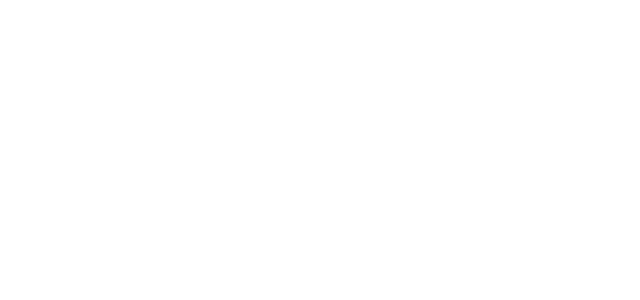
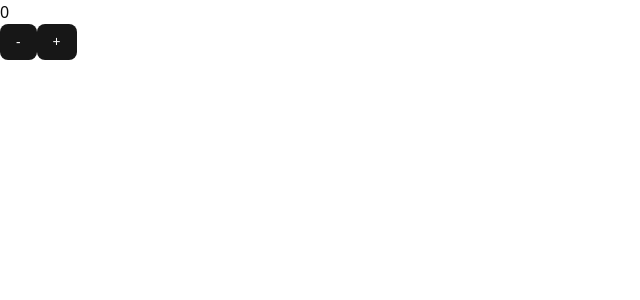
Before and after one commit to merrybmc/onebite-sns, a React (Vite) app: page /counter in a window 1280 px wide. Before the commit this address had no page. Shown: the top 300 px of the page, without its empty margins (0-640 px from the left). Built offline with nearby package versions, Linux system fonts and the light colour scheme.

Commit message:
zustand store, selector, custom hook

```diff
--- a/package.json
+++ b/package.json
@@ -25,7 +25,8 @@
     "react-router": "^7.9.5",
     "sonner": "^2.0.7",
     "tailwind-merge": "^3.3.1",
-    "tailwindcss": "^4.1.16"
+    "tailwindcss": "^4.1.16",
+    "zustand": "^5.0.8"
   },
   "devDependencies": {
     "@eslint/js": "^9.36.0",
--- /dev/null
+++ b/src/components/counter/Controller.tsx
@@ -0,0 +1,33 @@
+import {
+  useCountStore,
+  useDecreaseCount,
+  useIncreaseCount,
+} from "@/store/count";
+import { Button } from "../ui/button";
+
+export default function Controller() {
+  // store에서 count를 포함한 모든 객체의 프로퍼티를 가져옴
+  // count가 바뀌면 Controller 컴포넌트도 리렌더링됨
+  // const { increase, decrease } = useCountStore();
+
+  // 인수로 콜백함수를 전달하여 객체의 특정 프로퍼티만 반환 가능
+  // Store로부터 특정 값만 선택할 수 있도록 도와주는걸 Selector
+  // Selector를 통해 count 값을 가져오지 않아 count 값이 변경되어도
+  // Controller 컴포넌트는 리렌더링되지 않음
+  // const increase = useCountStore((store) => store.increase);
+  // const decrease = useCountStore((store) => store.decrease);
+
+  // Selector actions로 가져올 때
+  // const { increase, decrease } = useCountStore((store) => store.actions);
+
+  // custom Hook으로 가져올 때
+  const increase = useIncreaseCount();
+  const decrease = useDecreaseCount();
+
+  return (
+    <div>
+      <Button onClick={decrease}>-</Button>
+      <Button onClick={increase}>+</Button>
+    </div>
+  );
+}
--- /dev/null
+++ b/src/components/counter/Viewer.tsx
@@ -0,0 +1,10 @@
+import { useCount, useCountStore } from "@/store/count";
+import React from "react";
+
+export default function Viewer() {
+  // const { count } = useCountStore();
+
+  const count = useCount();
+
+  return <div>{count}</div>;
+}
--- /dev/null
+++ b/src/pages/CounterPage.tsx
@@ -0,0 +1,30 @@
+import Controller from "@/components/counter/controller";
+import Viewer from "@/components/counter/Viewer";
+import { Button } from "@/components/ui/button";
+import { useCountStore } from "@/store/count";
+
+export default function CounterPage() {
+  // useCountStore 객체 형태의 store가 store에 할당됨
+  // const store = useCountStore();
+
+  // 구조분해할당도 가능
+  const { count, increase, decrease } = useCountStore();
+
+  // zustand는 컴포넌트에서 불러온 store 값들 중,
+  // 하나라도 업데이트가 되면,
+
+  return (
+    // <div>
+    //   <h1 className="text-2xl font-bold">Counter</h1>
+    //   {/* <div>{count}</div> */}
+    //   <div>
+    //     <Button onClick={decrease}>-</Button>
+    //     <Button onClick={increase}>+</Button>
+    //   </div>
+    // </div>
+    <div>
+      <Viewer />
+      <Controller />
+    </div>
+  );
+}
--- a/src/router/Router.tsx
+++ b/src/router/Router.tsx
@@ -1,3 +1,4 @@
+import CounterPage from "@/pages/CounterPage";
 import IndexPage from "@/pages/IndexPage";
 import SignInPage from "@/pages/SignInPage";
 import SignUpPage from "@/pages/SignUpPage";
@@ -17,6 +18,7 @@
   return (
     <Routes>
       <Route path="/" element={<IndexPage />} />
+      <Route path="/counter" element={<CounterPage />} />
       <Route element={<AuthLayout />}>
         <Route path="/sign-in" element={<SignInPage />} />
         <Route path="/sign-up" element={<SignUpPage />} />
--- /dev/null
+++ b/src/store/count.ts
@@ -0,0 +1,67 @@
+import { create } from "zustand";
+// Store를 생성하는 역할
+// 전역상태인 State와 Action 함수를 포함하는 객체
+
+// get
+// 현재 store 객체를 그대로 반환
+
+// set
+// 현재 store 객체의 값을 업데이트
+// zustand의 set 메서드는 인수로 전달된 프로퍼티 값만 업데이트하고
+// 명시되어있지 않은 프로퍼티는 유지시킨다.
+// 함수형 업데이트도 지원
+
+// type Store = {
+//   count: number;
+//   increase: () => void;
+//   decrease: () => void;
+// };
+
+// Selector 묶어서 불러올 때 actions
+type Store = {
+  count: number;
+  actions: {
+    increase: () => void;
+    decrease: () => void;
+  };
+};
+
+// 다른 컴포넌트에서 useCountStore hook을 호출 가능
+export const useCountStore = create<Store>((set, get) => {
+  return {
+    count: 0, // state
+    actions: {
+      increase: () => {
+        // Action case 1
+        // const count = get().count;
+        // set({ count: count + 1 });
+
+        // Action case 2 함수형 업데이트 (더 자주 사용, get을 쓸 필요 없음)
+        set((store) => ({
+          count: store.count + 1,
+        }));
+      },
+      decrease: () => {
+        set((store) => ({
+          count: store.count - 1,
+        }));
+      },
+    },
+  };
+});
+
+// custom Hook
+export const useCount = () => {
+  const count = useCountStore((store) => store.count);
+  return count;
+};
+
+export const useIncreaseCount = () => {
+  const increase = useCountStore((store) => store.actions.increase);
+  return increase;
+};
+
+export const useDecreaseCount = () => {
+  const decrease = useCountStore((store) => store.actions.decrease);
+  return decrease;
+};
--- a/src/test.js
+++ b/src/test.js
@@ -1,20 +1,18 @@
-// 동기
-// 하나의 작업이 실행되는 동안
-// 다른 작업을 수행하지 않는 방식
-// 하나의 작업이 완료될 때까지 다른 작업을 실행하지 않음
-// 순차적인 방식
+function solution(my_string) {
+  let newStrArray = my_string.split(""); // 문자열을 ''로 각각 분리 ( 배열로 ) -> 숫자는 == 연산자로 추려내기
+  let resultArray = [];
 
-console.log(1);
-console.log(2);
-console.log(3);
-console.log(4);
+  for (i = 0; i < newStrArray.length; i++) {
+    if (newStrArray[i] == Number(newStrArray[i])) {
+      resultArray.push(Number(newStrArray[i]));
+    }
+  }
+  resultArray.sort((a, b) => a - b);
+  return resultArray;
+}
 
-// 비동기
-// 다른 작업이 종료되기를 기다리지 않고
-// 다음 작업을 병렬적으로 수행하는 방식
-// 병렬적인 방식
+console.log(solution("hi12392"));
 
-// 자바스크립트는 기본적으로 비동기 작업을 수행하지 못하고 동기적인 방식으로 작업을 처리
-// 작업을 수행하는 주체를 스레드라 부르며
-// 자바스크립트는 기본적으로 싱글 스레드 언어이다.
-// 자바스크립트는 멀티스레드로 작업을 처리하지 못하며 하나의 스레드에서 여러개의 작업을 처리해야한다.
+// typeof
+// string 값만 골라내서 없애기
+// 숫자 오름차순 해서 리스트로 반환
```
Also changed, not shown: 1 other file (tests, documents, lock files or other folders).
